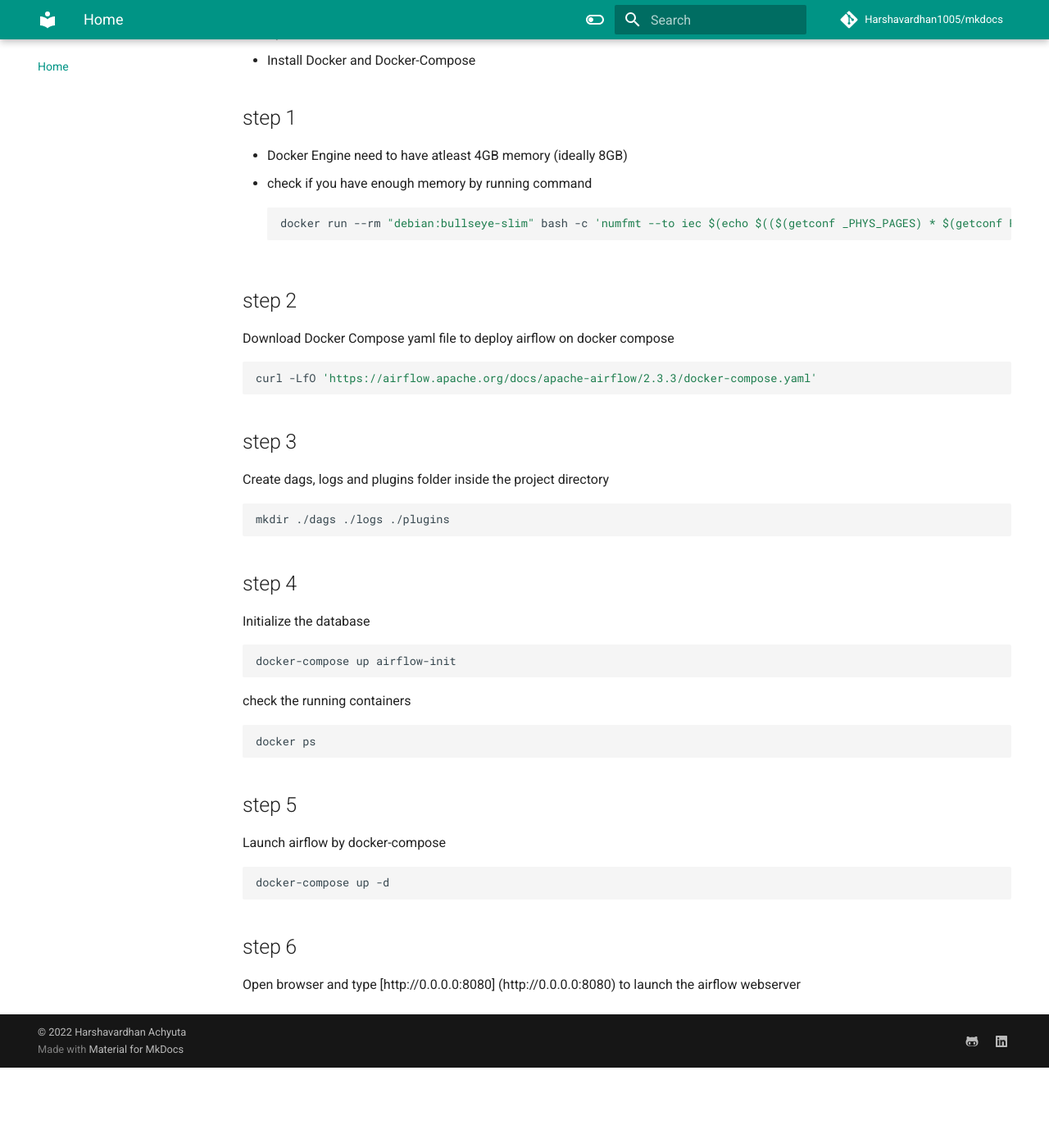
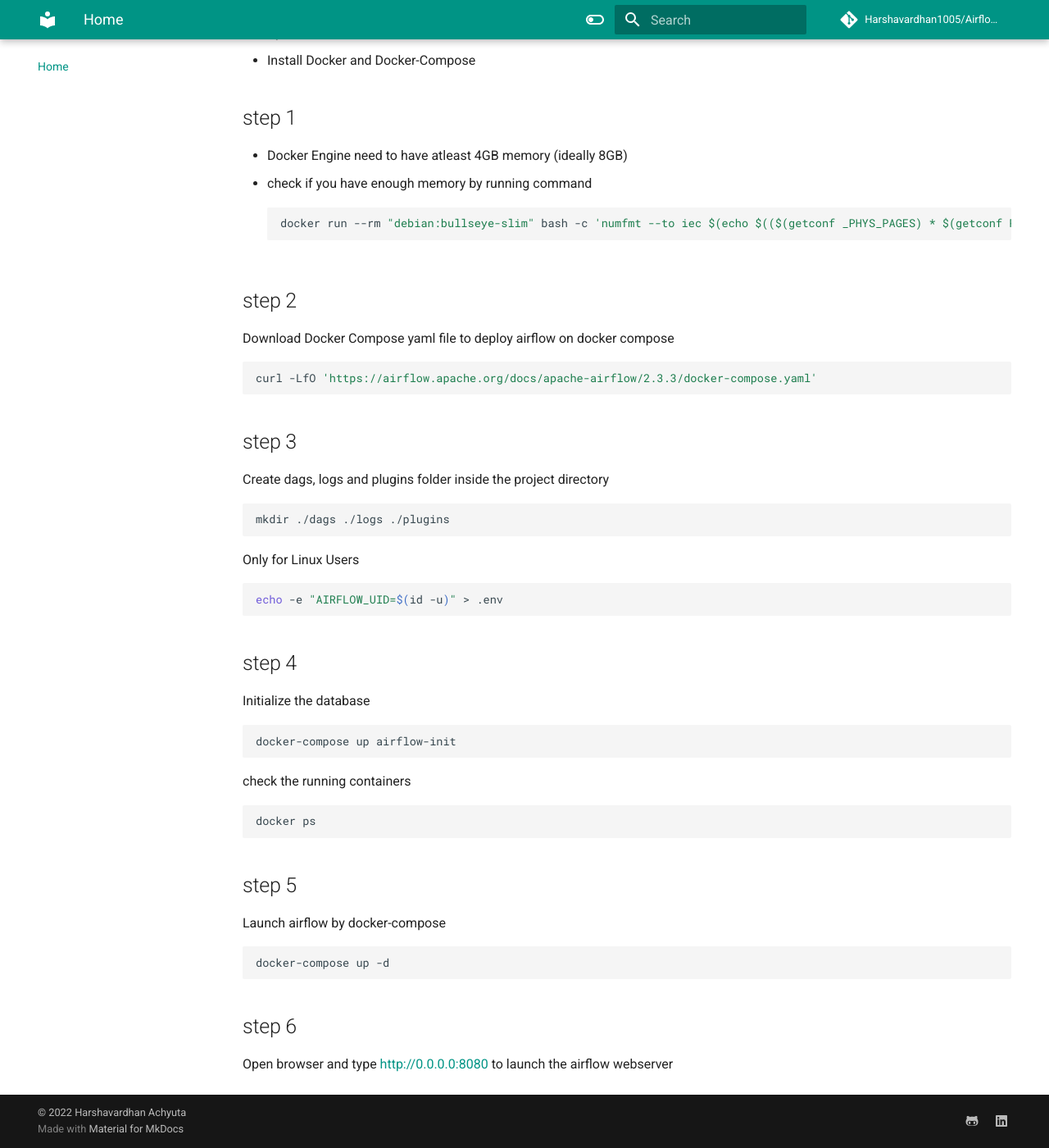
Before and after one commit to Harshavardhan1005/Airflow_Docker, an MkDocs documentation site: the page built from docs/index.md, in a window 1280 px wide and 1400 px high, scrolled down 282 px. Shown: the whole window at 82% size. Built offline with MkDocs 1.6.1 and Material for MkDocs 9.7.7, drawn with Linux system fonts in a browser that asks for light colours; comment, search, counter and statistics services are not loaded; before the commit the page ends 1584 px from its top, so only the background shows below that.

Commit message:
edit dags

````diff
--- a/docker-compose.yaml
+++ b/docker-compose.yaml
@@ -54,7 +54,7 @@
     AIRFLOW__CORE__SQL_ALCHEMY_CONN: postgresql+psycopg2://airflow:airflow@postgres/airflow
     AIRFLOW__CORE__FERNET_KEY: ''
     AIRFLOW__CORE__DAGS_ARE_PAUSED_AT_CREATION: 'true'
-    AIRFLOW__CORE__LOAD_EXAMPLES: 'false'
+    AIRFLOW__CORE__LOAD_EXAMPLES: 'true'
     AIRFLOW__API__AUTH_BACKENDS: 'airflow.api.auth.backend.basic_auth'
     _PIP_ADDITIONAL_REQUIREMENTS: ${_PIP_ADDITIONAL_REQUIREMENTS:-}
   volumes:
--- a/docs/index.md
+++ b/docs/index.md
@@ -13,7 +13,6 @@
 docker run --rm "debian:bullseye-slim" bash -c 'numfmt --to iec $(echo $(($(getconf _PHYS_PAGES) * $(getconf PAGE_SIZE))))'
 ```
 
-
 ## step 2
 
 Download Docker Compose yaml file to deploy airflow on docker compose
@@ -26,6 +25,11 @@
 Create dags, logs and plugins folder inside the project directory
 ```bash
 mkdir ./dags ./logs ./plugins
+```
+
+Only for Linux Users
+```bash
+echo -e "AIRFLOW_UID=$(id -u)" > .env
 ```
 
 ## step 4
@@ -49,4 +53,4 @@
 
 ## step 6
 
-Open browser and type [http://0.0.0.0:8080] (http://0.0.0.0:8080) to launch the airflow webserver
+Open browser and type [http://0.0.0.0:8080](http://0.0.0.0:8080) to launch the airflow webserver
--- a/mkdocs.yml
+++ b/mkdocs.yml
@@ -1,5 +1,5 @@
 # Project information
-site_name: mkdocs
+site_name: Airflow_Docker
 # defeine TOC or order of website-
 nav:
   - Home: index.md
@@ -8,8 +8,8 @@
 site_description: >-
   DESCRIPTION
 # Repository
-repo_name: Harshavardhan1005/mkdocs
-repo_url: https://github.com/Harshavardhan1005/mkdocs
+repo_name: Harshavardhan1005/Airflow_Docker
+repo_url: https://github.com/Harshavardhan1005/Airflow_Docker
 
 # Configuration
 theme:
````
Also changed, not shown: 2 other files.
